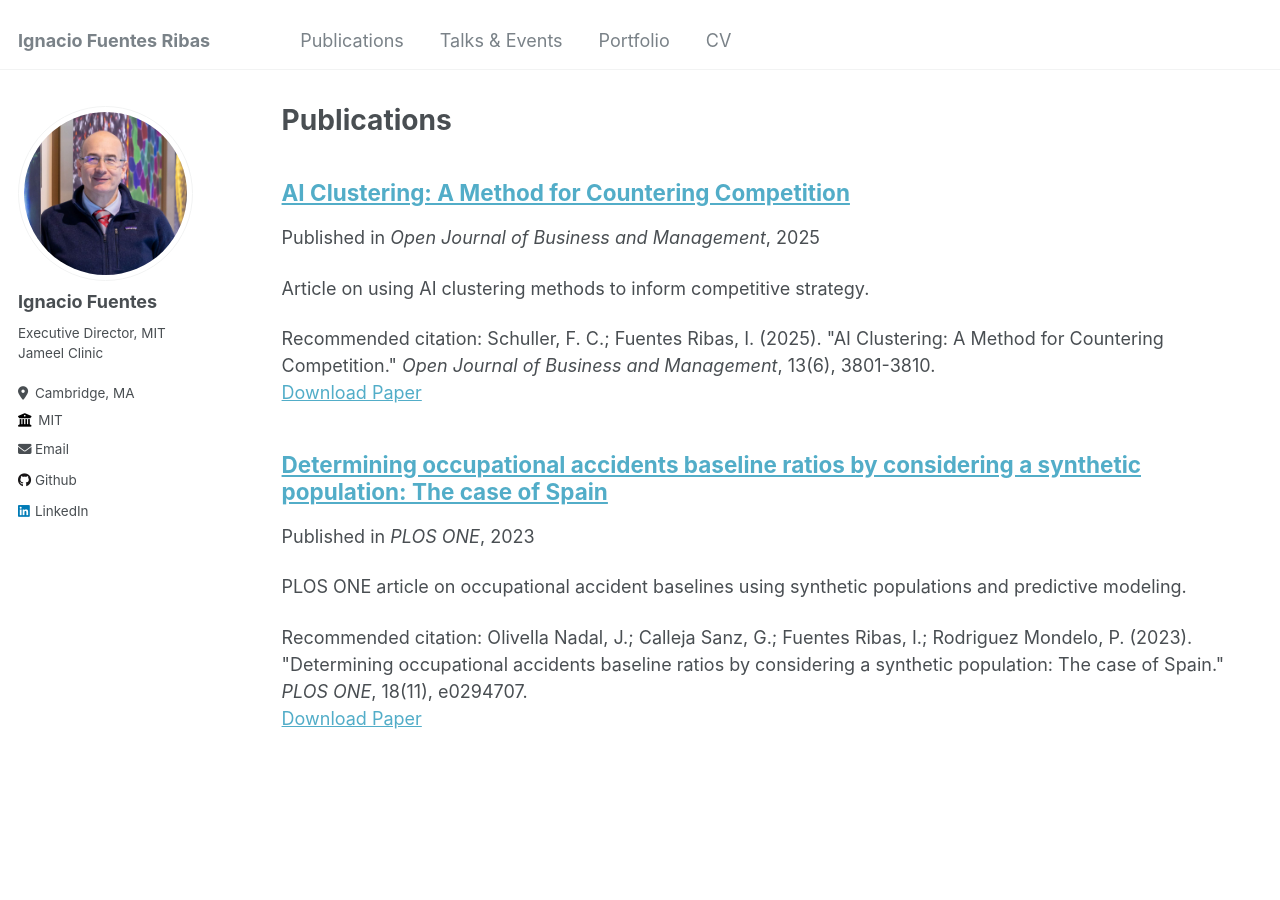
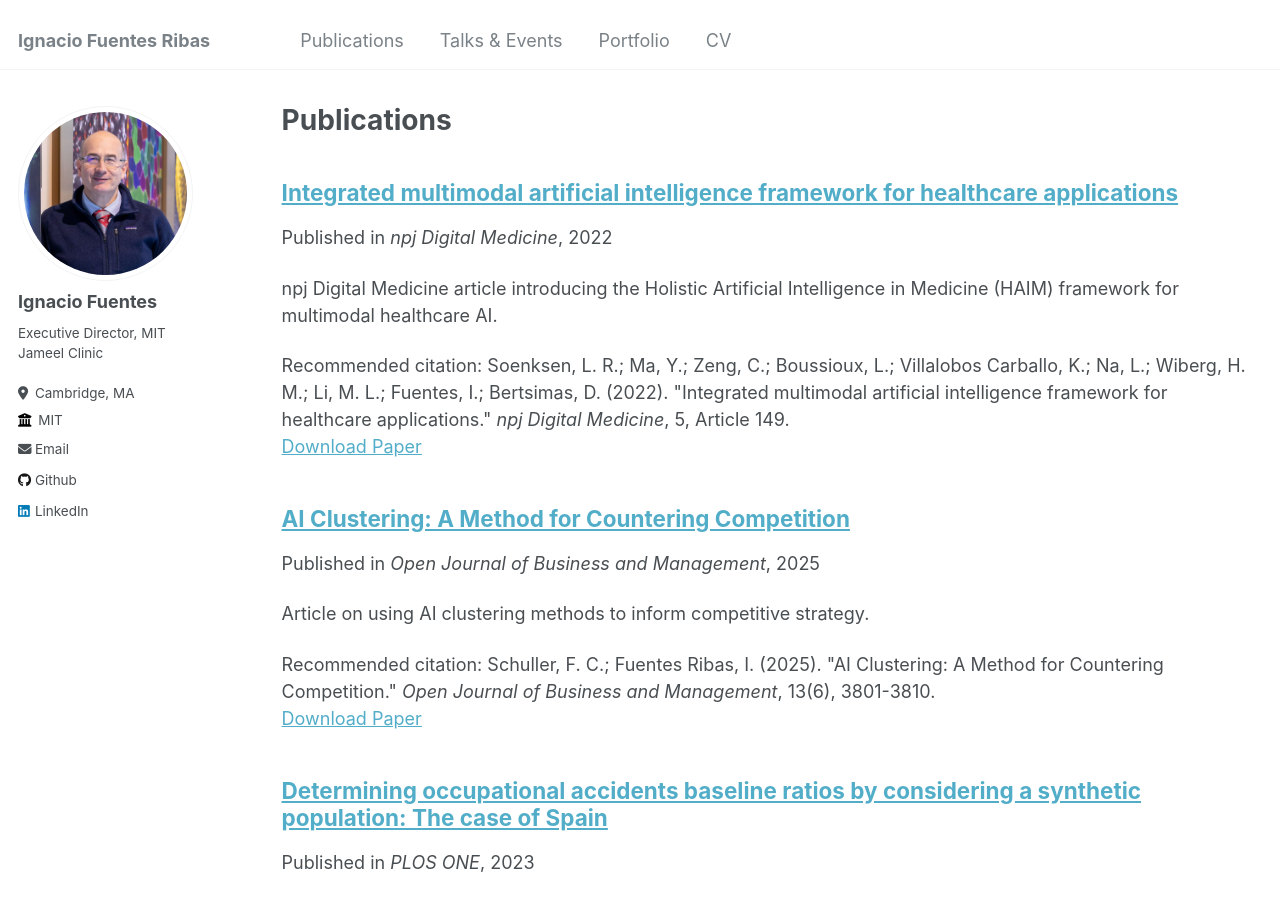
Before and after one commit to ifuentes3/ifuentes3.github.io, a Jekyll site: the page built from _pages/publications.md, in a window 1280 px wide and 900 px high. Built offline with Jekyll 4.4.1, drawn with Linux system fonts in a browser that asks for light colours.

Commit message:
Feature HAIM publication

```diff
--- a/_pages/publications.md
+++ b/_pages/publications.md
@@ -11,6 +11,13 @@ author_profile: true
 
 {% include base_path %}
 
-{% for post in site.publications reversed %}
+{% assign featured_publications = site.publications | where: "featured", true %}
+{% for post in featured_publications reversed %}
   {% include archive-single.html %}
 {% endfor %}
+
+{% for post in site.publications reversed %}
+  {% unless post.featured %}
+    {% include archive-single.html %}
+  {% endunless %}
+{% endfor %}
--- /dev/null
+++ b/_publications/2022-09-20-integrated-multimodal-ai-framework-healthcare.md
@@ -0,0 +1,13 @@
+---
+title: "Integrated multimodal artificial intelligence framework for healthcare applications"
+collection: publications
+permalink: /publication/2022-09-20-integrated-multimodal-ai-framework-healthcare
+excerpt: "npj Digital Medicine article introducing the Holistic Artificial Intelligence in Medicine (HAIM) framework for multimodal healthcare AI."
+date: 2022-09-20
+venue: "npj Digital Medicine"
+paperurl: "https://doi.org/10.1038/s41746-022-00689-4"
+featured: true
+citation: "Soenksen, L. R.; Ma, Y.; Zeng, C.; Boussioux, L.; Villalobos Carballo, K.; Na, L.; Wiberg, H. M.; Li, M. L.; Fuentes, I.; Bertsimas, D. (2022). &quot;Integrated multimodal artificial intelligence framework for healthcare applications.&quot; <i>npj Digital Medicine</i>, 5, Article 149."
+---
+
+This paper introduces the Holistic Artificial Intelligence in Medicine (HAIM) framework, a multimodal pipeline for training and evaluating AI systems that combine tabular, time-series, text, and imaging data for healthcare applications.
```
Also changed, not shown: _pages/cv.md (+7 -1 lines).
